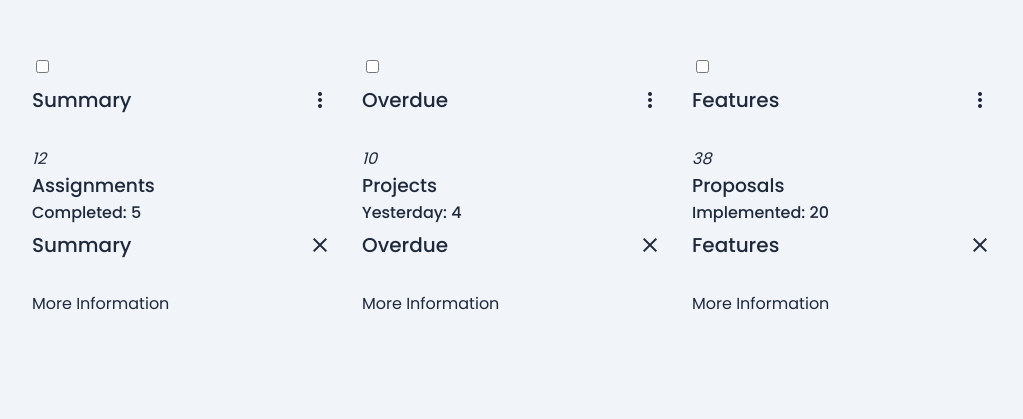
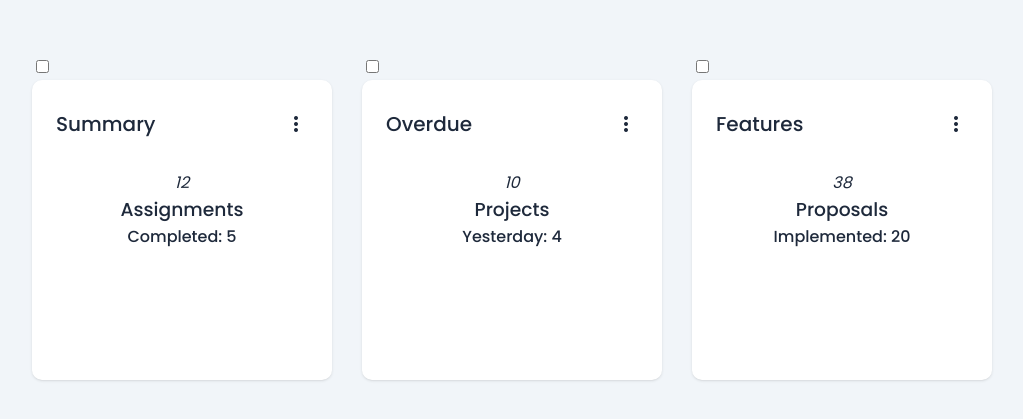
Before and after one commit to amaan-bhati/flipping-cards, a plain HTML site: page index.html in a window 1280 px wide. Shown: the part 183-602 px from the top of the page, without its empty margins (128-1151 px from the left). Drawn offline with nearby package versions, Linux system fonts and the light colour scheme.

Commit message:
front and back

```diff
--- a/styles.css
+++ b/styles.css
@@ -38,3 +38,25 @@ article {
   article header h2 {
     font-size: 20px;
   }
+
+  article .front,
+  article .back {
+    position: absolute;
+    top: 0;
+    left: 0;
+    right: 0;
+    bottom: 0;
+    text-align: center;
+    backface-visibility: hidden;
+    background: #ffffff;
+    border-radius: 10px;
+    box-shadow: rgba(0, 0, 0, 0) 0px 0px 0px 0px, rgba(0, 0, 0, 0) 0px 0px 0px 0px,
+      rgba(0, 0, 0, 0.1) 0px 1px 3px 0px, rgba(0, 0, 0, 0.1) 0px 1px 2px -1px;
+    padding: 24px;
+    transition: 0.6s;
+    cursor: pointer;
+  }
+
+  .back {
+    transform: rotateY(180deg);
+  }
```
